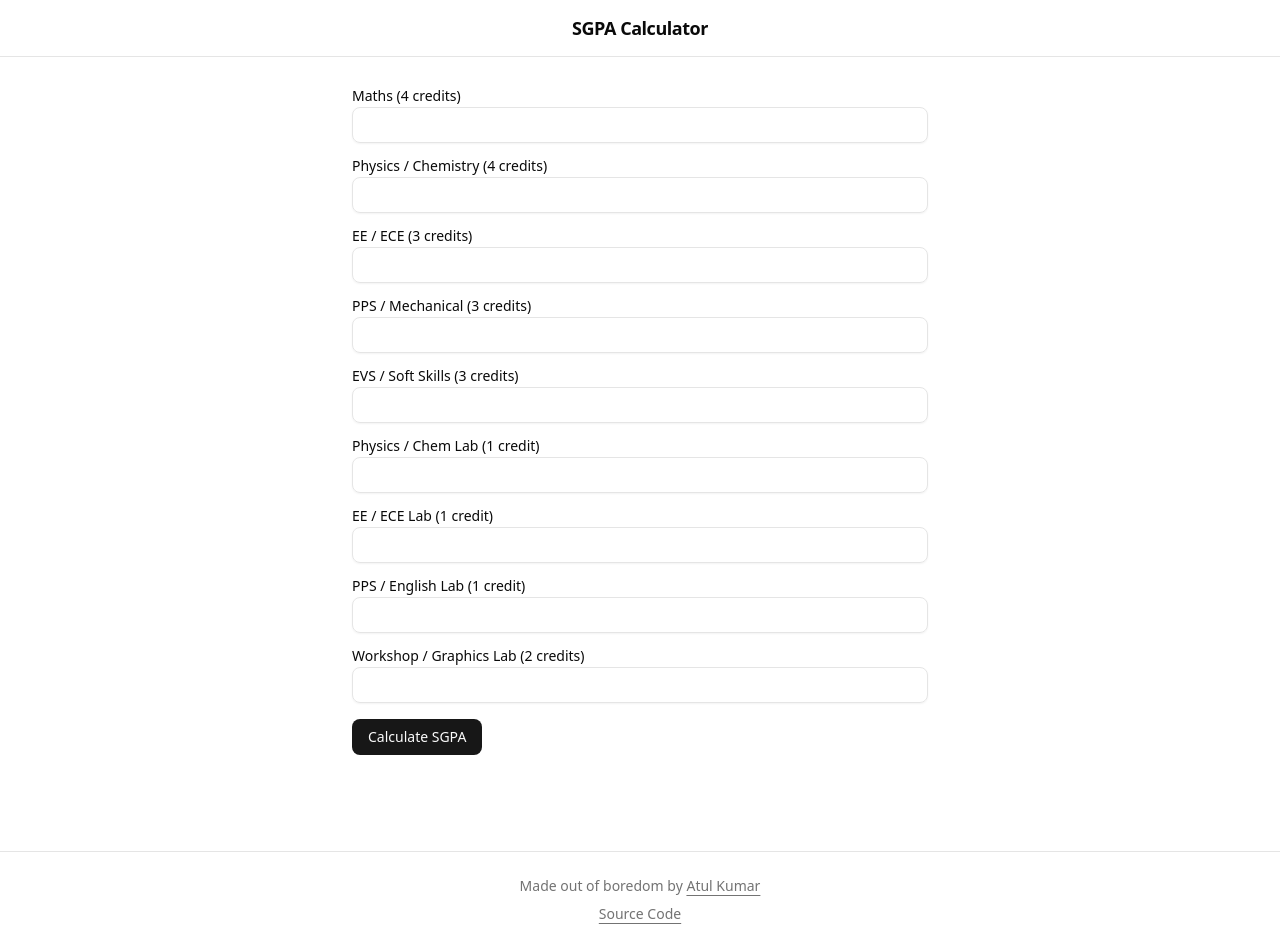
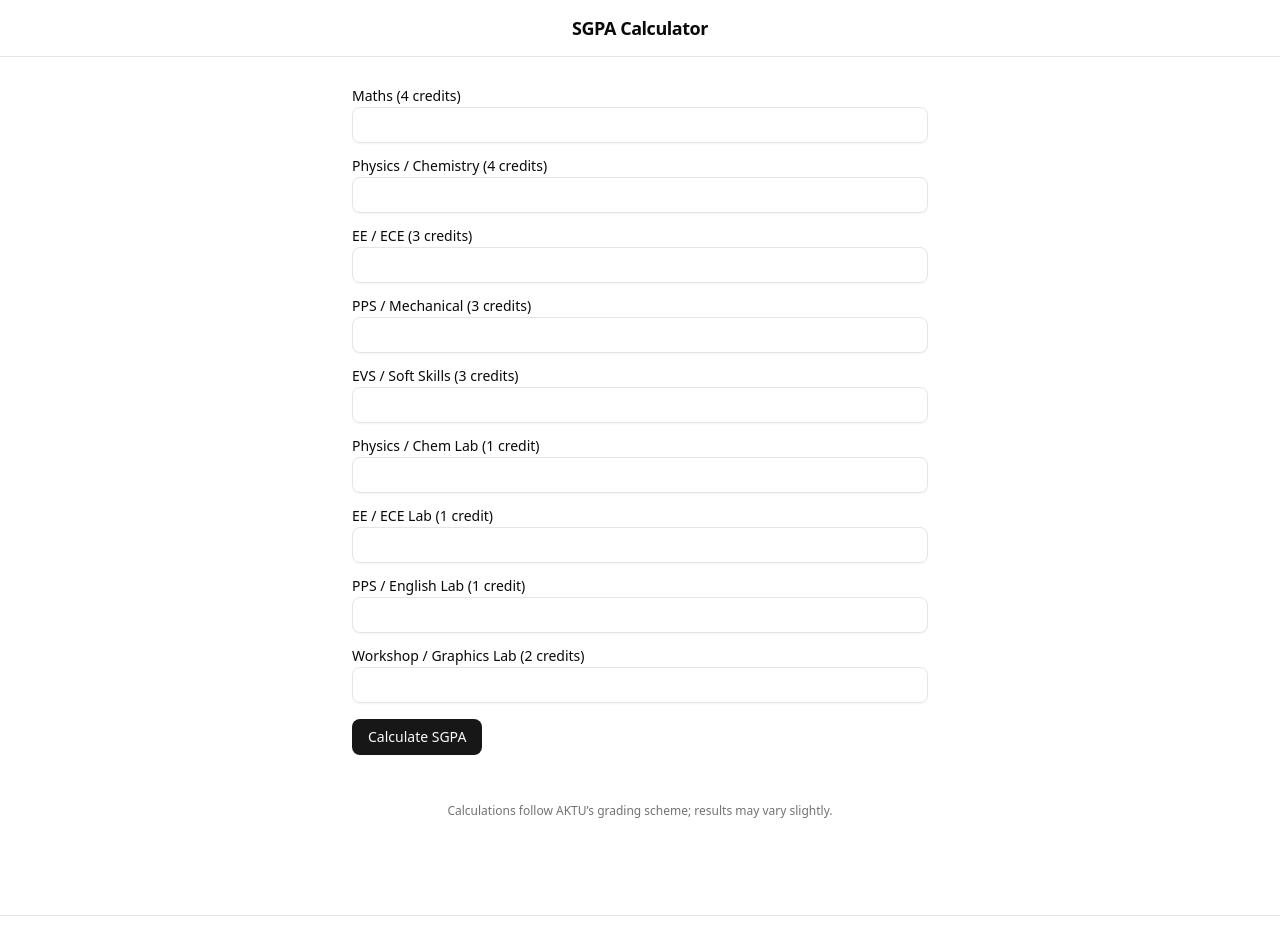
Before and after one commit to thisisatulkumar/iet-lko-cgpa-calculator, a Next.js app: page / in a window 1280 px wide. Shown: the top 942 px of the page. Built offline with nearby package versions, Linux system fonts and the light colour scheme.

Commit message:
feat: add info

```diff
--- /dev/null
+++ b/src/components/Info.tsx
@@ -0,0 +1,9 @@
+const Info = () => {
+    return (
+        <div className="text-xs text-muted-foreground text-center mt-8">
+            Calculations follow AKTU’s grading scheme; results may vary slightly.
+        </div>
+    )
+}
+
+export default Info
--- a/src/components/SGPAForm.tsx
+++ b/src/components/SGPAForm.tsx
@@ -13,6 +13,8 @@ import { calculateSGPA } from "@/utils/calculateSGPA";
 import { Label } from "@/components/ui/label";
 import { Input } from "@/components/ui/input";
 import { Button } from "@/components/ui/button";
+
+import Info from "./Info";
 
 export default function SGPAForm() {
     const form = useForm({
@@ -58,6 +60,8 @@ export default function SGPAForm() {
             >
                 Calculate SGPA
             </Button>
+
+            <Info />
         </form>
     );
 }
```
